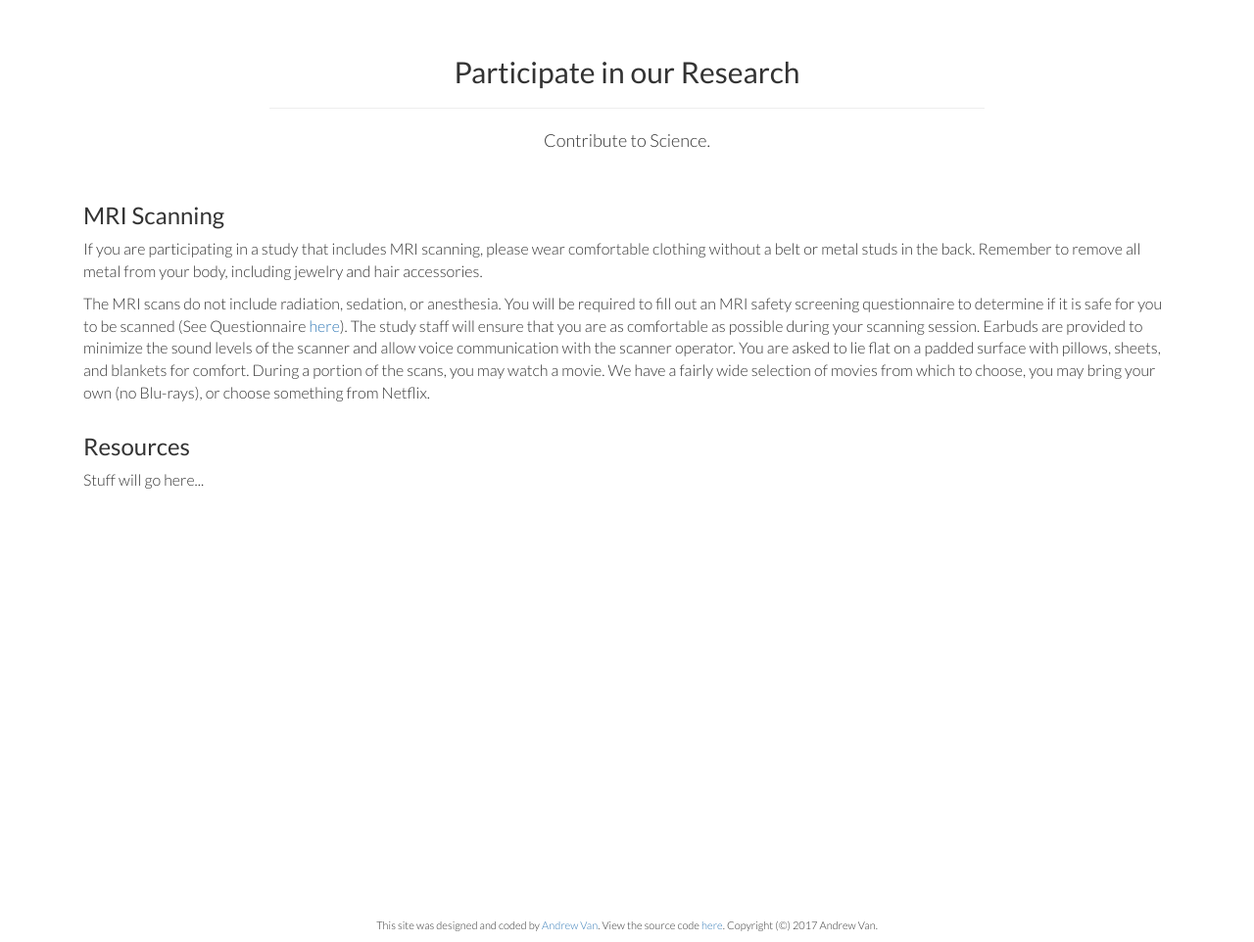
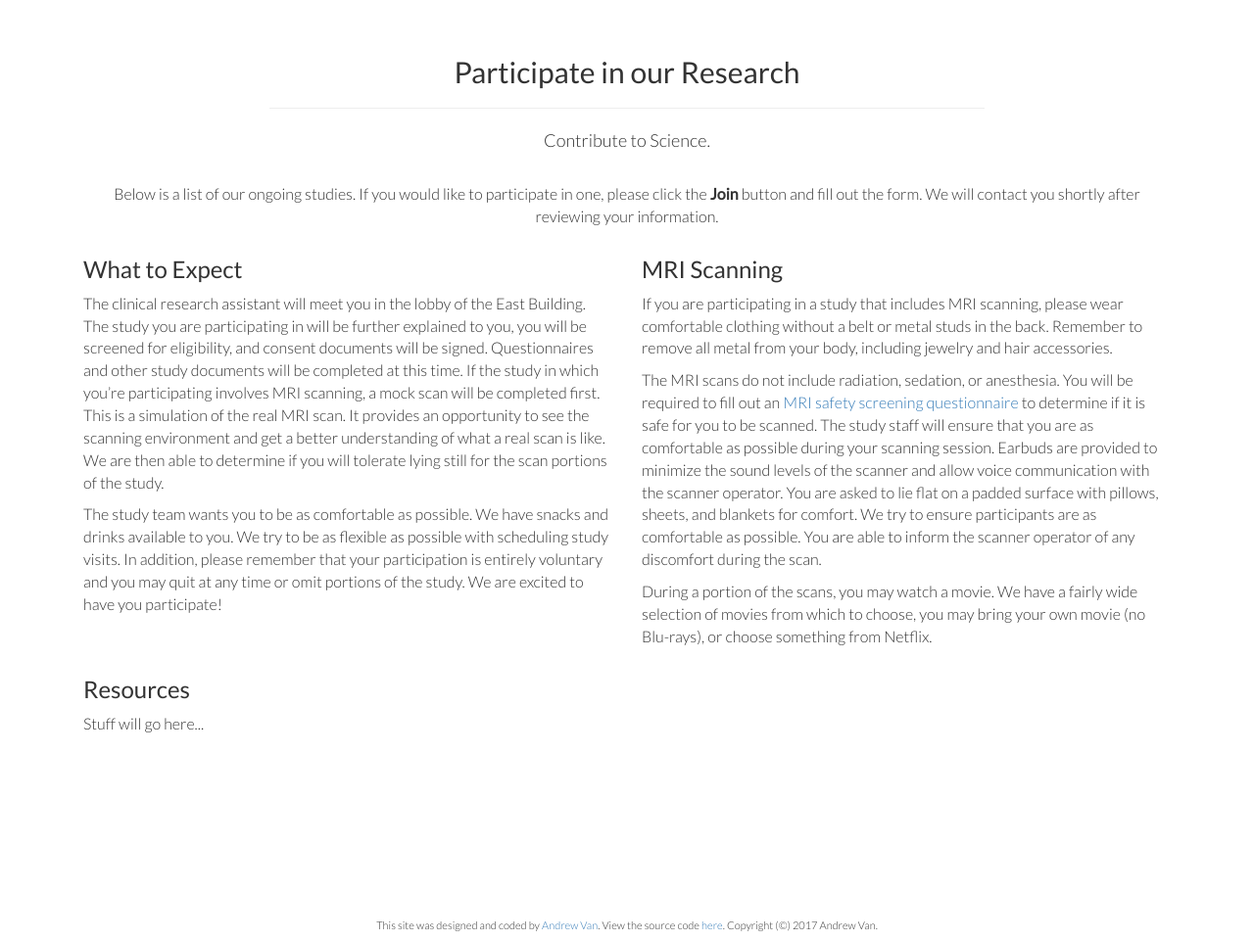
Before and after one commit to vanandrew/dglabsite, a Django app: page /participate in a window 1280 px wide. Shown: the part 63-1025 px from the top of the page at 98% size. Run offline with Django 3.2, Linux system fonts and the light colour scheme; data that the repository does not hold is empty; some libraries are stand-ins or nearby versions.

Commit message:
Decrease View factor to 0.2, Set reset to false on participate page; Update text on participate page; Update directions with metro directions; bold various important text

```diff
--- a/dlabsite/templates/dlabsite/careers.html
+++ b/dlabsite/templates/dlabsite/careers.html
@@ -24,7 +24,7 @@ class="active"
 <div class="container" style="min-height: 700px;">
 	<div class="row">
 		<div class="col-lg-12 text-center">
-			<p>The job links below are for external (Non-WashU) applicants only. If you are already a WashU employee,
+			<p>The job links below are for <b>external (Non-WashU) applicants only</b>. If you are already a WashU employee,
 				please apply <a target="_blank" href="https://wuissrv20.wustl.edu/psp/HRMS/EMPLOYEE/HRMS/c/HRS_HRAM_EMP.HRS_APP_SCHJOB.GBL?FOCUS=Employee&FolderPath=PORTAL_ROOT_OBJECT.CO_EMPLOYEE_SELF_SERVICE.HC_HRS_CE_GBL&IsFolder=false&IgnoreParamTempl=FolderPath%2cIsFolder">here</a>.</p>
 		</div>
 	</div>
@@ -55,7 +55,7 @@ class="active"
 	sr.reveal('.panel',{
   		reset: true,
 		duration: 1000,
-		viewFactor: 0.3,
+		viewFactor: 0.2,
 	});
 </script>
 {% endblock %}
--- a/dlabsite/templates/dlabsite/contact.html
+++ b/dlabsite/templates/dlabsite/contact.html
@@ -23,7 +23,7 @@ class="active"
 <div class="container animated fadeIn" style="min-height: 700px;">
 	<div class="row">
 		<div class="col-lg-8 col-lg-offset-2">
-			<p>Please contact Jackie Hampton, Clinical Research Study Assistant, at
+			<p>Please contact <b>Jackie Hampton, Clinical Research Study Assistant</b>, at
 				<a href="mailto:jackiehampton@wustl.edu">jackiehampton@wustl.edu</a>
 				or 314-362-4154 for more information about
 				participating in our research or if you have general research study questions.</p>
--- a/dlabsite/templates/dlabsite/data.html
+++ b/dlabsite/templates/dlabsite/data.html
@@ -55,7 +55,7 @@ class="active"
 	sr.reveal('.panel',{
   		reset: true,
 		duration: 1000,
-		viewFactor: 0.3,
+		viewFactor: 0.2,
 	});
 </script>
 {% endblock %}
--- a/dlabsite/templates/dlabsite/participate.html
+++ b/dlabsite/templates/dlabsite/participate.html
@@ -22,6 +22,13 @@ class="active"
 	</section>
 </div>
 <div class="container animated fadeIn" style="min-height: 700px;">
+	<div class="row participate-row" style="visibility: hidden;">
+		<div class="col-lg-12 text-center">
+			<p>Below is a list of our ongoing studies. If you would like to participate in one, please click the
+				<b>Join</b> button and fill out the form. We will contact you shortly after reviewing
+				your information.</p>
+		</div>
+	</div>
 	{% for study in currentstudies %}
 	<div class="row participate-row" style="visibility: hidden;">
 		<div class="panel panel-default">
@@ -39,19 +46,38 @@ class="active"
 	</div>
 	{% endfor %}
 	<div class="row participate-row" style="visibility: hidden;">
-		<div class="col-lg-12">
+		<div class="col-md-6">
+			<h3>What to Expect</h3>
+			<p>The clinical research assistant will meet you in the lobby of the East Building.
+				The study you are participating in will be further explained to you, you will be screened for
+				eligibility, and consent documents will be signed. Questionnaires and other study documents
+				will be completed at this time. If the study in which you’re participating involves MRI scanning,
+				a mock scan will be completed first. This is a simulation of the real MRI scan. It provides an
+				opportunity to see the scanning environment and get a better understanding of what a real scan is
+				like. We are then able to determine if you will tolerate lying still for the scan
+				portions of the study.</p>
+			<p>The study team wants you to be as comfortable as possible. We have snacks and drinks available
+				to you. We try to be as flexible as possible with scheduling study visits. In addition, please
+				remember that your participation is entirely voluntary and you may quit at any time or omit portions
+				of the study. We are excited to have you participate!</p>
+		</div>
+	<!--/div>
+	<div class="row participate-row" style="visibility: hidden;"-->
+		<div class="col-md-6">
 			<h3>MRI Scanning</h3>
-			<p>If you are participating in a study that includes MRI scanning,
-				please wear comfortable clothing without a belt or metal studs in the back.
-				Remember to remove all metal from your body, including jewelry and hair accessories.</p>
-			<p>The MRI scans do not include radiation, sedation, or anesthesia.
-				You will be required to fill out an MRI safety screening questionnaire to determine
-				if it is safe for you to be scanned (See Questionnaire <a target="_blank" href="{% static 'dlabsite/other_resources/MRI_Screening_Form.pdf' %}">here</a>).
+			<p>If you are participating in a study that includes MRI scanning, please wear comfortable clothing
+				without a belt or metal studs in the back. Remember to remove all metal from your body, including
+				jewelry and hair accessories.</p>
+			<p>The MRI scans do not include radiation, sedation, or anesthesia. You will be required to fill out an
+				<a target="_blank" href="{% static 'dlabsite/other_resources/MRI_Screening_Form.pdf' %}">MRI safety
+				screening questionnaire</a> to determine if it is safe for you to be scanned.
 				The study staff will ensure that you are as comfortable as possible during your scanning session.
-				Earbuds are provided to minimize the sound levels of the scanner and allow voice communication with the
-				scanner operator. You are asked to lie flat on a padded surface with pillows, sheets, and blankets for
-				comfort. During a portion of the scans, you may watch a movie. We have a fairly wide selection of movies
-				from which to choose, you may bring your own (no Blu-rays), or choose something from Netflix.</p>
+				Earbuds are provided to minimize the sound levels of the scanner and allow voice communication with
+				the scanner operator. You are asked to lie flat on a padded surface with pillows, sheets, and blankets
+				for comfort. We try to ensure participants are as comfortable as possible. You are able to inform the
+				scanner operator of any discomfort during the scan.</p>
+			<p>During a portion of the scans, you may watch a movie. We have a fairly wide selection of movies from
+				which to choose, you may bring your own movie (no Blu-rays), or choose something from Netflix.</p>
 		</div>
 	</div>
 	<div class="row participate-row" style="visibility: hidden;">
@@ -72,9 +98,9 @@ class="active"
 
 	// scroll reveal
 	sr.reveal('.participate-row',{
-		reset: true,
+		reset: false,
 		duration: 1000,
-		viewFactor: 0.3,
+		viewFactor: 0.2,
 	});
 </script>
 {% endblock %}
--- a/dlabsite/templates/dlabsite/people.html
+++ b/dlabsite/templates/dlabsite/people.html
@@ -176,7 +176,7 @@ class="active"
 		$('.grid').show();
   		sr.reveal('.grid-item .lab-mem-portrait, .grid-item>p',{
   			duration: 1000,
-  			viewFactor: 0.3
+  			viewFactor: 0.2
 		}, 100);
 	});
 </script>
--- a/dlabsite/templates/dlabsite/publications.html
+++ b/dlabsite/templates/dlabsite/publications.html
@@ -64,7 +64,7 @@ class="active"
 	sr.reveal('.pub-row',{
   		reset: true,
 		duration: 1000,
-		viewFactor: 0.3,
+		viewFactor: 0.2,
 	});
 </script>
 {% endblock %}
--- a/dlabsite/templates/dlabsite/software.html
+++ b/dlabsite/templates/dlabsite/software.html
@@ -53,7 +53,7 @@ class="active"
 	sr.reveal('.panel',{
   		reset: true,
 		duration: 1000,
-		viewFactor: 0.3,
+		viewFactor: 0.2,
 	});
 </script>
 {% endblock %}
```
Also changed, not shown: dlabsite/templates/dlabsite/directions.html (+11 -1 lines).
